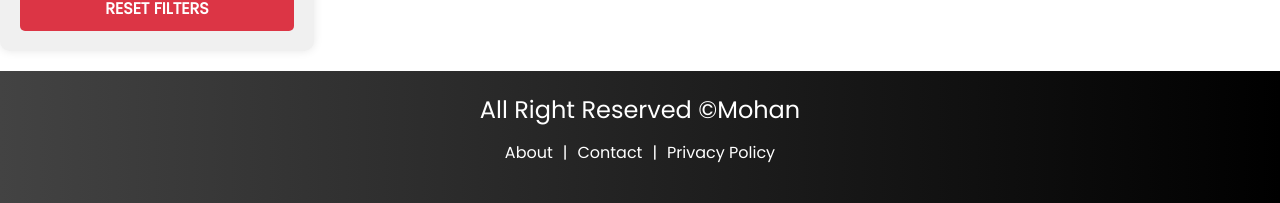
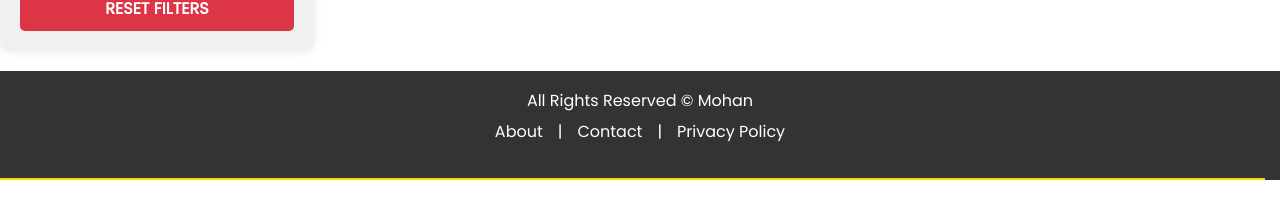
Before and after one commit to Mrajbhar/E-Commerce_marn_stack_app, a React (Create React App) app in the folder client/: page / in a window 1280 px wide. Shown: the part 1434-1637 px from the top of the page. After the commit the page ends 1614 px from the top, so only its background shows below. Built offline with nearby package versions, Linux system fonts and the light colour scheme; no server answers.

Commit message:
footer and home page change

```diff
--- a/client/src/components/Layout/Footer.js
+++ b/client/src/components/Layout/Footer.js
@@ -1,20 +1,22 @@
 import React from "react";
 import { Link } from "react-router-dom";
+import "../../styles/Footer.css"
 
 const Footer = () => {
   return (
-    <div className="footer">
-      <h4 className="text-center">
-        All Right Reserved &copy;Mohan
-      </h4>
-      <p className="text-center mt-3">
-        <Link to="/about">About</Link>
-        |
-        <Link to="/contact">Contact</Link>
-        |
-        <Link to="/policy">Privacy Policy</Link>
-
-      </p>
+    <div className="footer-container">
+      <div className="footer-content">
+        <h4 className="footer-text">
+          All Rights Reserved &copy; Mohan
+        </h4>
+        <p className="footer-links">
+          <Link to="/about" className="footer-link">About</Link>
+          <span className="divider">|</span>
+          <Link to="/contact" className="footer-link">Contact</Link>
+          <span className="divider">|</span>
+          <Link to="/policy" className="footer-link">Privacy Policy</Link>
+        </p>
+      </div>
     </div>
   );
 };
--- /dev/null
+++ b/client/src/styles/Footer.css
@@ -0,0 +1,64 @@
+/* Footer.css */
+
+.footer-container {
+    background-color: #333;
+    color: #fff;
+    padding: 20px 0;
+    text-align: center;
+    position: relative;
+  }
+
+  .footer-content {
+    display: flex;
+    flex-direction: column;
+    align-items: center;
+  }
+
+  .footer-text {
+    font-size: 16px;
+    margin-bottom: 10px;
+  }
+
+  .footer-links {
+    display: flex;
+    justify-content: center;
+    align-items: center;
+  }
+
+  .footer-link {
+    color: #fff;
+    text-decoration: none;
+    padding: 0 10px;
+    transition: color 0.3s ease, transform 0.3s ease; /* Add transition for transform */
+  }
+
+  .footer-link:hover {
+    color: #ffd700; /* Change color on hover */
+    transform: scale(1.1); /* Add scale transformation on hover */
+  }
+
+  .divider {
+    color: #fff;
+    margin: 0 5px;
+  }
+
+  /* Add animation */
+  .footer-container::before {
+    content: "";
+    position: absolute;
+    bottom: 0;
+    left: 0;
+    width: 100%;
+    height: 2px;
+    background-color: #ffd700; /* Change color as needed */
+    animation: footer-animation 2s infinite alternate; /* Adjust animation duration and style as needed */
+  }
+
+  @keyframes footer-animation {
+    0% {
+      width: 0;
+    }
+    100% {
+      width: 100%;
+    }
+  }
--- a/client/src/styles/Homepage.css
+++ b/client/src/styles/Homepage.css
@@ -289,3 +289,24 @@
   text-transform: uppercase;
   margin-bottom: 20px; /* Adjust spacing as needed */
 }
+
+
+
+/* Homepage.css */
+
+/* Define animation for collapsing/expanding */
+.custom-collapse {
+  transition: height 0.3s ease-in-out; /* Adjust animation duration and easing as needed */
+}
+
+/* Add styles for active category */
+.active-category {
+  font-weight: bold;
+}
+
+/* Add styles for responsive Collapse */
+.responsive-collapse .ant-collapse-item {
+  margin-bottom: 10px;
+}
+
+/* Additional styling can be added based on your design requirements */
```
